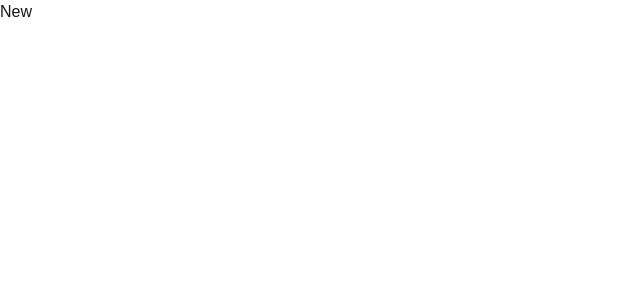
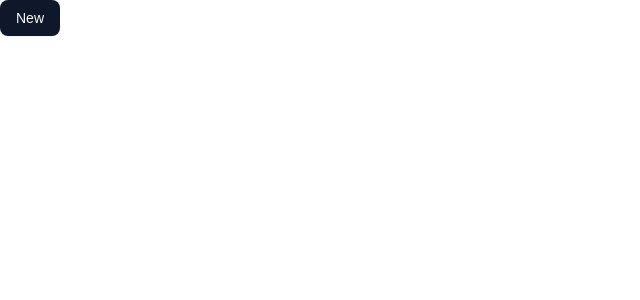
Before and after one commit to meiy112/Floowbox, a Next.js app in the folder frontend/: page / in a window 1280 px wide. Shown: the top 300 px of the page, without its empty margins (0-640 px from the left). Built offline with nearby package versions, Linux system fonts and the light colour scheme.

Commit message:
Css issues

```diff
--- a/frontend/app/custom-flow/TopMenu.tsx
+++ b/frontend/app/custom-flow/TopMenu.tsx
@@ -0,0 +1,92 @@
+import { CodeXml, Play, Workflow, Zap } from "lucide-react";
+import "./TopMenu.css";
+import { motion } from "framer-motion";
+
+const TopMenu = ({
+  isFrontend,
+  toggleFrontend,
+}: {
+  isFrontend: boolean;
+  toggleFrontend: () => void;
+}) => {
+  return (
+    <div className="select-none absolute text-black z-10 py-[1em] px-[1.4em] items-center justify-between flex w-full text-[0.9em]">
+      <div className="floating-menu">
+        <FrontendToggle
+          isFrontend={isFrontend}
+          toggleFrontend={toggleFrontend}
+        />
+      </div>
+      <div className="floating-menu">
+        <TopMenuButton
+          text="Add Button"
+          icon={<Zap size={16} />}
+          padding={1.2}
+        />
+        <TopMenuButton icon={<Workflow size={22} strokeWidth={1.65} />} />
+        <TopMenuButton
+          text={<span className="font-semibold text-[0.95rem]">Run</span>}
+          icon={<Play size={16} strokeWidth={2.3} />}
+          outlined={true}
+          filled={true}
+          padding={1.2}
+        />
+      </div>
+    </div>
+  );
+};
+
+const TopMenuButton = ({
+  text,
+  icon,
+  outlined,
+  filled,
+  padding,
+}: {
+  text?: any;
+  icon?: any;
+  outlined?: boolean;
+  filled?: boolean;
+  padding?: number;
+}) => {
+  return (
+    <button
+      className={`${outlined && "floating-menu__button--outlined"} ${
+        filled && "floating-menu__button--filled"
+      } flex items-center justify-center gap-x-[0.45em] h-[2.7em] floating-menu__button rounded-[50em] font-medium`}
+      style={padding ? { padding: `0 ${padding}em` } : { padding: "0 1em" }}
+    >
+      <span>{icon}</span>
+      {text && <span>{text}</span>}
+    </button>
+  );
+};
+
+const FrontendToggle = ({
+  toggleFrontend,
+  isFrontend,
+}: {
+  toggleFrontend: () => void;
+  isFrontend: boolean;
+}) => {
+  return (
+    <div className="flex items-end pl-[1.75vw]">
+      <div
+        onClick={toggleFrontend}
+        className={`flex h-[2.2em] aspect-[43/28] cursor-pointer rounded-full frontend-toggle ${
+          isFrontend ? "justify-start" : "justify-end"
+        } p-[1px]`}
+      >
+        <motion.div
+          className="h-full aspect-square rounded-full frontend-toggle__thumb bg-white flex items-center justify-center"
+          layout
+          transition={{ type: "spring", stiffness: 700, damping: 30 }}
+        >
+          <CodeXml size={16} color={"rgba(0, 0, 0, 0.75)"} />
+        </motion.div>
+      </div>
+    </div>
+  );
+};
+
+export default TopMenu;
--- a/frontend/app/globals.css
+++ b/frontend/app/globals.css
@@ -1,8 +1,6 @@
 @import "tailwindcss";
 
 @plugin "tailwindcss-animate";
-
-@custom-variant dark (&:is(.dark *));
 
 @theme inline {
   --color-background: var(--background);
@@ -45,7 +43,7 @@
   --radius-xl: calc(var(--radius) + 4px);
 }
 
-@media (prefers-color-scheme: dark) {
+@media (prefers-color-scheme: light) {
   :root {
     --background: #0a0a0a;
     --foreground: #ededed;
--- a/frontend/app/page.tsx
+++ b/frontend/app/page.tsx
@@ -1,6 +1,7 @@
 "use client";
 import { useRouter } from "next/navigation";
 import "@xyflow/react/dist/style.css";
+import { Button } from "@/components/ui/button";
 
 export default function Home() {
   const router = useRouter();
@@ -11,7 +12,7 @@ export default function Home() {
 
   return (
     <div className="h-full w-full">
-      <button onClick={navigateToFlow}>New</button>
+      <Button onClick={navigateToFlow}>New</Button>
     </div>
   );
 }
--- /dev/null
+++ b/frontend/components/ui/button.tsx
@@ -0,0 +1,58 @@
+import * as React from "react";
+import { Slot } from "@radix-ui/react-slot";
+import { cva, type VariantProps } from "class-variance-authority";
+
+import { cn } from "@/lib/utils";
+
+const buttonVariants = cva(
+  "inline-flex items-center justify-center gap-2 whitespace-nowrap rounded-md text-sm font-medium transition-[color,box-shadow] disabled:pointer-events-none disabled:opacity-50 [&_svg]:pointer-events-none [&_svg:not([class*='size-'])]:size-4 shrink-0 [&_svg]:shrink-0 outline-none focus-visible:border-ring focus-visible:ring-ring/50 focus-visible:ring-[3px] aria-invalid:ring-destructive/20 aria-invalid:ring-destructive/40 aria-invalid:border-destructive",
+  {
+    variants: {
+      variant: {
+        default:
+          "bg-primary text-primary-foreground shadow-xs hover:bg-primary/90",
+        destructive:
+          "bg-destructive text-white shadow-xs hover:bg-destructive/90 focus-visible:ring-destructive/20 focus-visible:ring-destructive/40",
+        outline:
+          "border border-input bg-background shadow-xs hover:bg-accent hover:text-accent-foreground",
+        secondary:
+          "bg-secondary text-secondary-foreground shadow-xs hover:bg-secondary/80",
+        ghost: "hover:bg-accent hover:text-accent-foreground",
+        link: "text-primary underline-offset-4 hover:underline",
+      },
+      size: {
+        default: "h-9 px-4 py-2 has-[>svg]:px-3",
+        sm: "h-8 rounded-md gap-1.5 px-3 has-[>svg]:px-2.5",
+        lg: "h-10 rounded-md px-6 has-[>svg]:px-4",
+        icon: "size-9",
+      },
+    },
+    defaultVariants: {
+      variant: "default",
+      size: "default",
+    },
+  }
+);
+
+function Button({
+  className,
+  variant,
+  size,
+  asChild = false,
+  ...props
+}: React.ComponentProps<"button"> &
+  VariantProps<typeof buttonVariants> & {
+    asChild?: boolean;
+  }) {
+  const Comp = asChild ? Slot : "button";
+
+  return (
+    <Comp
+      data-slot="button"
+      className={cn(buttonVariants({ variant, size, className }))}
+      {...props}
+    />
+  );
+}
+
+export { Button, buttonVariants };
--- a/frontend/package.json
+++ b/frontend/package.json
@@ -9,11 +9,14 @@
     "lint": "next lint"
   },
   "dependencies": {
+    "@radix-ui/react-slot": "^1.1.2",
     "@xyflow/react": "^12.4.4",
     "class-variance-authority": "^0.7.1",
     "clsx": "^2.1.1",
+    "framer-motion": "^12.4.10",
     "lucide-react": "^0.479.0",
     "next": "15.2.1",
+    "next-themes": "^0.4.4",
     "react": "^19.0.0",
     "react-dom": "^19.0.0",
     "tailwind-merge": "^3.0.2",
--- /dev/null
+++ b/frontend/tailwind.config.js
@@ -0,0 +1,15 @@
+/** @type {import('tailwindcss').Config} */
+module.exports = {
+  darkMode: "class", // or 'media'
+  content: [
+    "./pages/**/*.{js,ts,jsx,tsx}",
+    "./components/**/*.{js,ts,jsx,tsx}",
+    "./app/**/*.{js,ts,jsx,tsx}",
+  ],
+  theme: {
+    extend: {
+      // Custom theme settings here
+    },
+  },
+  plugins: [],
+};
```
Also changed, not shown: frontend/app/custom-flow/TopMenu.css (+31 -0 lines), 1 other file (tests, documents, lock files or other folders).
